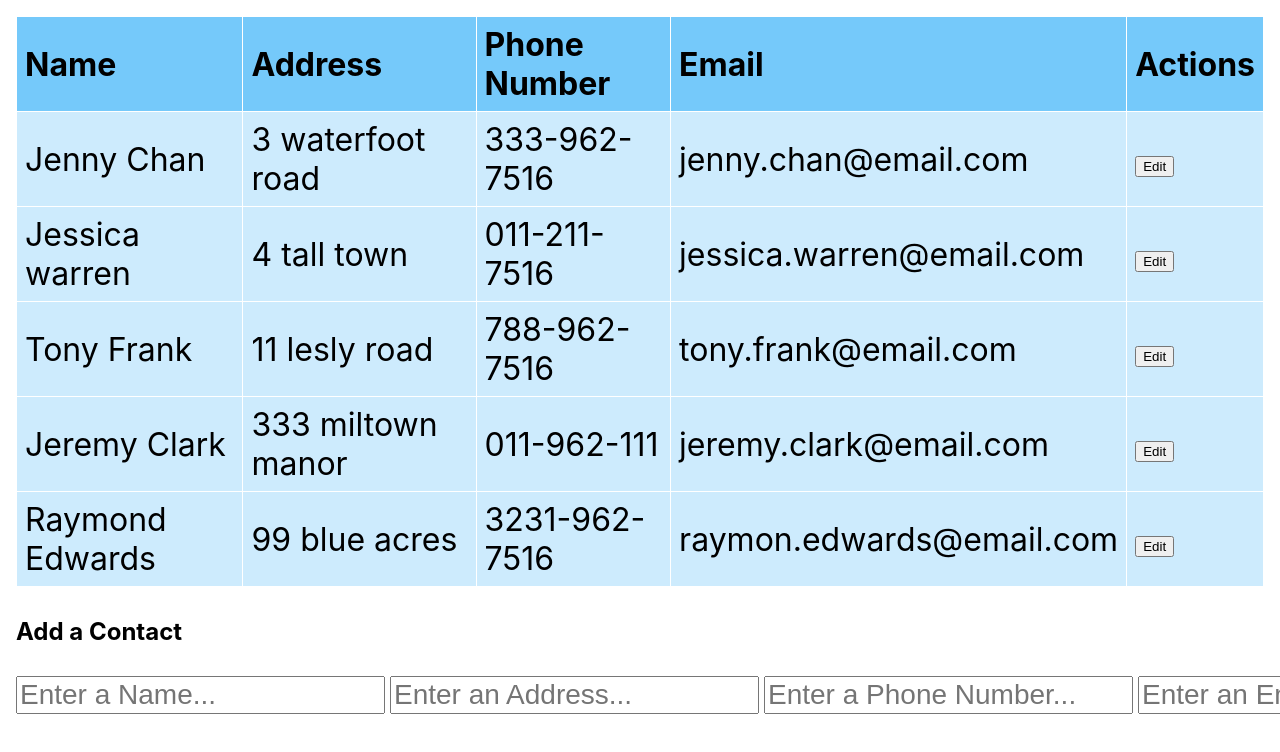
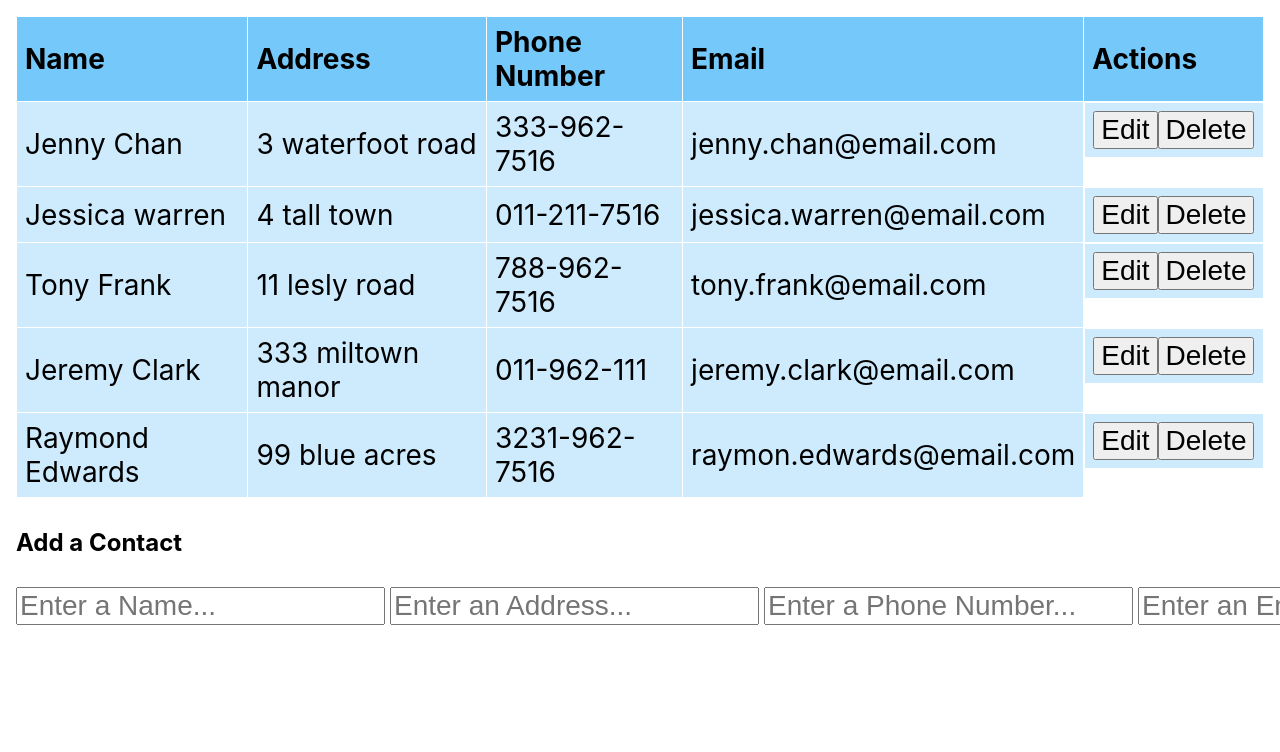
Before and after one commit to VNestor/tables-using-react, a React (Create React App) app: page / in a window 1280 px wide. Shown: the top 752 px of the page. Built offline with nearby package versions, Linux system fonts and the light colour scheme.

Commit message:
added edit and delete functions to the app

```diff
--- a/src/App.js
+++ b/src/App.js
@@ -1,8 +1,8 @@
 /** This was made using the following tutorial: https://www.youtube.com/watch?v=dYjdzpZv5yc&t=2084s */
 
-import React, { useState, Fragment} from "react";
+import React, { useState, Fragment } from "react";
 import "./App.css";
-import {nanoid} from 'nanoid';
+import { nanoid } from "nanoid";
 /* calls api and getting data back, we are mocking data*/
 import data from "./mock-data.json";
 import ReadOnlyRow from "./components/ReadOnlyRow";
@@ -31,10 +31,7 @@ const App = () => {
     address: "",
     phoneNumber: "",
     email: "",
-  })
-
-
-
+  });
 
   /* New state hook. */
   /* When editContactId is null, it means the user isnt editing any row. */
@@ -71,7 +68,6 @@ const App = () => {
 
   /* */
 
-
   const handleAddFormChange = (event) => {
     event.preventDefault();
 
@@ -95,7 +91,7 @@ const App = () => {
 
     /* Create a new object based on the new values so that we dont mutate the state. */
     /* Use spread operator to copy data from editFormData */
-    const newFormData = {...editFormData };
+    const newFormData = { ...editFormData };
     /* We use square brackets syntax on our object to update the value for a given field. */
     /* Pass in fieldName, and we set it equal to whatever value the user has typed, in this case, fieldValue */
     newFormData[fieldName] = fieldValue;
@@ -108,10 +104,7 @@ const App = () => {
     /* In our handleEditClick function, we already pass in the event and the contact as parameters. */
     /* All we have to do it take the values from the contact object and save it to our edit form data. */
     /* Jump to line 155 */
-
-
-  }
-
+  };
 
   /* */
   /* We will add a function that gets called when the form is submitted */
@@ -136,12 +129,11 @@ const App = () => {
       address: addFormData.address,
       phoneNumber: addFormData.phoneNumber,
       email: addFormData.email,
-    }
+    };
 
-    const newContacts = [...contacts, newContact]
-    setContacts(newContacts)
-
-  }
+    const newContacts = [...contacts, newContact];
+    setContacts(newContacts);
+  };
 
   /**
    * Similar to the add new contact functionality, we will create a new event handler function.
@@ -173,33 +165,31 @@ const App = () => {
    * Lastly, we set out new array into state and set our edit contact id to null as we are finished
    * editing and this will hide the editable row.
    *
+   * Dont forget to add function to the form. Add it to the edit contact form which wraps the table.
+   * onSubmit={handleEditFormSubmit}
    *
    */
-
 
   const handleEditFormSubmit = (event) => {
     event.preventDefault();
 
     const editedContact = {
       id: editContactId,
-      fullname: editFormData.fullName,
+      fullName: editFormData.fullName,
       address: editFormData.address,
       phoneNumber: editFormData.phoneNumber,
-      email: editFormData.email
-    }
+      email: editFormData.email,
+    };
 
     const newContacts = [...contacts];
 
-    const index = contacts.findIndex((contact)=> contact.id === editContactId);
+    const index = contacts.findIndex((contact) => contact.id === editContactId);
 
     newContacts[index] = editedContact;
 
     setContacts(newContacts);
     setEditContactId(null);
-
-  }
-
-
+  };
 
   /* */
   /* This will be called when the user clicks on the edit button. */
@@ -218,23 +208,57 @@ const App = () => {
       fullName: contact.fullName,
       address: contact.address,
       phoneNumber: contact.phoneNumber,
-      email: contact.email
-    }
+      email: contact.email,
+    };
 
     /* Set to state. */
     /** So we have a way to save the values to state and an event handler to update the state */
     /** We can pass these to our editable row component. */
     /** Jump to EditableRow component. */
     setEditFormData(formValues);
+  };
 
-  }
+  /**
+   * To cancel, all we want to do is set editContactId back to null.
+   * The editable row only renders when editContactId matches given any contact id in our contacts array.
+   * Otherwise, the read only row is rendered.
+   *
+   * Pass this event handler to the editable row as a prop.
+   * In EditableTow.js, destructure it, and add a new button.
+   */
+  const handleCancelClick = () => {
+    setEditContactId(null);
+  };
 
+  /**
+   * To delete, we ill remove the row from state, and react will re render the component with the new array, with the given row removed.
+   *
+   * Create an arrow function that accepts a contactId. This will be used to find the index of that contact, and remove them from contacts array.
+   * newContacts is equal to a copy of the contacts array, copied using spread operator, to not mutate the state.
+   * We then find the index using findIndex(), use arrow function to get the current contact as a parameter.
+   *
+   * Next, we will use the splice method to remove the contact object at the given index in the array.
+   * The splice functoin takes two parameters, the index of the item in the array, and how many elements you want to remove.
+   * Finally, save into state.
+   *
+   * Delete button will live in read only row component.
+   * Destructure in ReadOnlyRow.js
+   * Add a button
+   */
+  const handleDeleteClick = (contactId) => {
+    const newContacts = [...contacts];
 
+    const index = contacts.findIndex((contact) => contact.id === contactId);
 
-  /* className helps position the container */
+    newContacts.splice(index, 1);
+
+    setContacts(newContacts);
+  };
 
   return (
     <div className="app-container">
+      {/* className helps position the container */}
+      <form onSubmit={handleEditFormSubmit}>
         {/* table tag, indicates start of the table */}
         <table>
           {/* Table head tag: contains column heading */}
@@ -296,18 +320,24 @@ const App = () => {
              */}
             {contacts.map((contact) => (
               <Fragment>
-
                 {editContactId === contact.id ? (
-              <EditableRow editFormData={editFormData} handleEditFormChange={handleEditFormChange}/>
+                  <EditableRow
+                    editFormData={editFormData}
+                    handleEditFormChange={handleEditFormChange}
+                    handleCancelClick={handleCancelClick}
+                  />
                 ) : (
-               <ReadOnlyRow contact={contact} handleEditClick={handleEditClick}/>
+                  <ReadOnlyRow
+                    contact={contact}
+                    handleEditClick={handleEditClick}
+                    handleDeleteClick={handleDeleteClick}
+                  />
                 )}
-
               </Fragment>
-
             ))}
           </tbody>
         </table>
+      </form>
       {/* We will add contact by using a simple html form */}
       {/* We need to store form values in state, and update values as
       the user types */}
--- a/src/components/EditableRow.js
+++ b/src/components/EditableRow.js
@@ -1,6 +1,6 @@
 /* This is the component that holds the input that lets the user update the values for a given row. */
 /* Goal: Add a button that will let us toggle between the view only row, and the one to edit that can be saved. */
-import React from 'react'
+import React from "react";
 
 /** After completing editFormData and handleEditFormChange */
 /** We destructure these by passing them here. */
@@ -20,7 +20,11 @@ import React from 'react'
  *
  * Now we save the form when the user clicks the save button. Jump back to App.js, line 147.
  */
-const EditableRow = ({editFormData, handleEditFormChange}) => {
+const EditableRow = ({
+  editFormData,
+  handleEditFormChange,
+  handleCancelClick,
+}) => {
   return (
     <tr>
       <td>
@@ -31,8 +35,7 @@ const EditableRow = ({editFormData, handleEditFormChange}) => {
           name="fullName"
           value={editFormData.fullName}
           onChange={handleEditFormChange}
-                >
-                </input>
+        ></input>
       </td>
       <td>
         <input
@@ -42,8 +45,7 @@ const EditableRow = ({editFormData, handleEditFormChange}) => {
           name="address"
           value={editFormData.address}
           onChange={handleEditFormChange}
-                >
-                </input>
+        ></input>
       </td>
       <td>
         <input
@@ -53,8 +55,7 @@ const EditableRow = ({editFormData, handleEditFormChange}) => {
           name="phoneNumber"
           value={editFormData.phoneNumber}
           onChange={handleEditFormChange}
-                >
-                </input>
+        ></input>
       </td>
       <td>
         <input
@@ -64,15 +65,16 @@ const EditableRow = ({editFormData, handleEditFormChange}) => {
           name="email"
           value={editFormData.email}
           onChange={handleEditFormChange}
-                >
-                </input>
+        ></input>
       </td>
       <td>
         <button type="submit">Save</button>
+        <button type="button" onClick={handleCancelClick}>
+          Cancel
+        </button>
       </td>
     </tr>
+  );
+};
 
-    )
-}
-
-export default EditableRow
+export default EditableRow;
--- a/src/components/ReadOnlyRow.js
+++ b/src/components/ReadOnlyRow.js
@@ -1,4 +1,4 @@
-import React from 'react';
+import React from "react";
 
 /* This was cut and pasted from App.js */
 /* We will be pass these in as props. */
@@ -9,19 +9,36 @@ will can render the details based on the contact objects. */
 /* After adding edit button */
 /* Whenever the button is clicked, the state changes and sets the editContactId,
 the component re-renders because the state changes and our ternary operator runs.  */
-const ReadOnlyRow = ({contact, handleEditClick}) => {
-    return(
 
+/**
+ * After adding delete button
+ * Destruct handleDeleteClick
+ * Pass in arrow function which calls handleDeleteClick, pass in contact.id, which you get from contact that was passed in.
+ * Whenever you call a function similar to handleDeleteClick and pass porameters, you must do it using an arrow function,
+ * as this prevents the function that we're calling to be invoked straight away.
+ * We want the function to be called when the onClick happens.
+ *
+ */
+const ReadOnlyRow = ({ contact, handleEditClick, handleDeleteClick }) => {
+  return (
     <tr>
       <td>{contact.fullName}</td>
       <td>{contact.address}</td>
       <td>{contact.phoneNumber}</td>
       <td>{contact.email}</td>
       <td>
-                  <button type="button" onClick={(event)=>handleEditClick(event,contact)}>Edit</button>
+        <button
+          type="button"
+          onClick={(event) => handleEditClick(event, contact)}
+        >
+          Edit
+        </button>
+        <button type="button" onClick={() => handleDeleteClick(contact.id)}>
+          Delete
+        </button>
       </td>
     </tr>
-    )
-}
+  );
+};
 
-export default ReadOnlyRow
+export default ReadOnlyRow;
```
Lines whose indentation alone changed are shown as unchanged.
